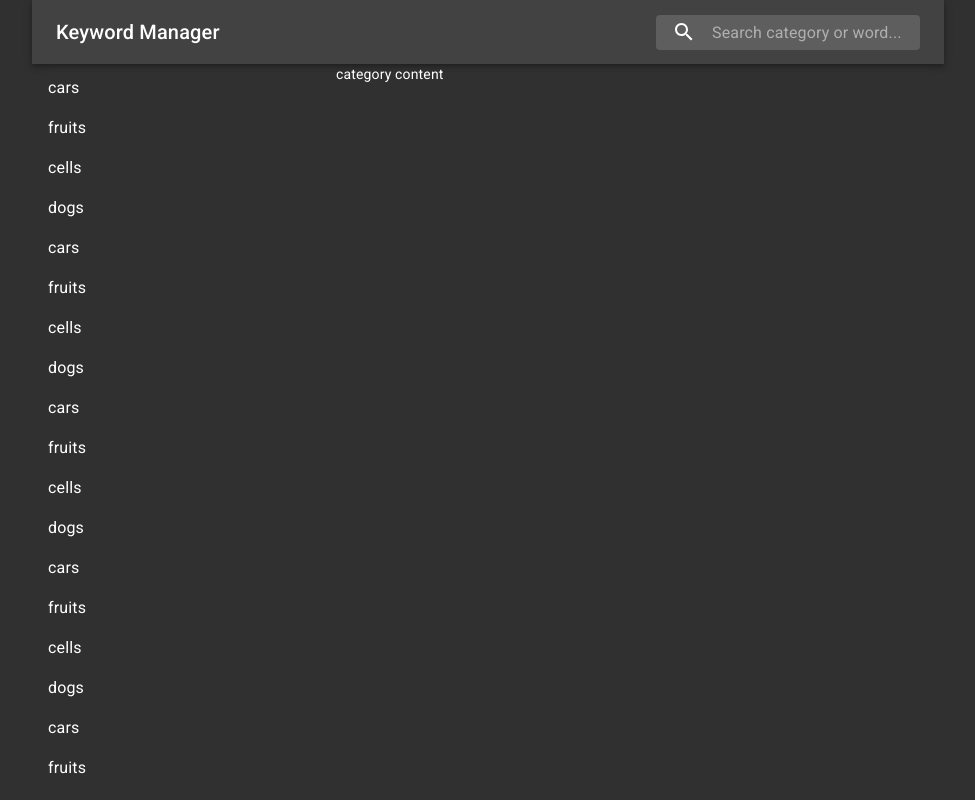
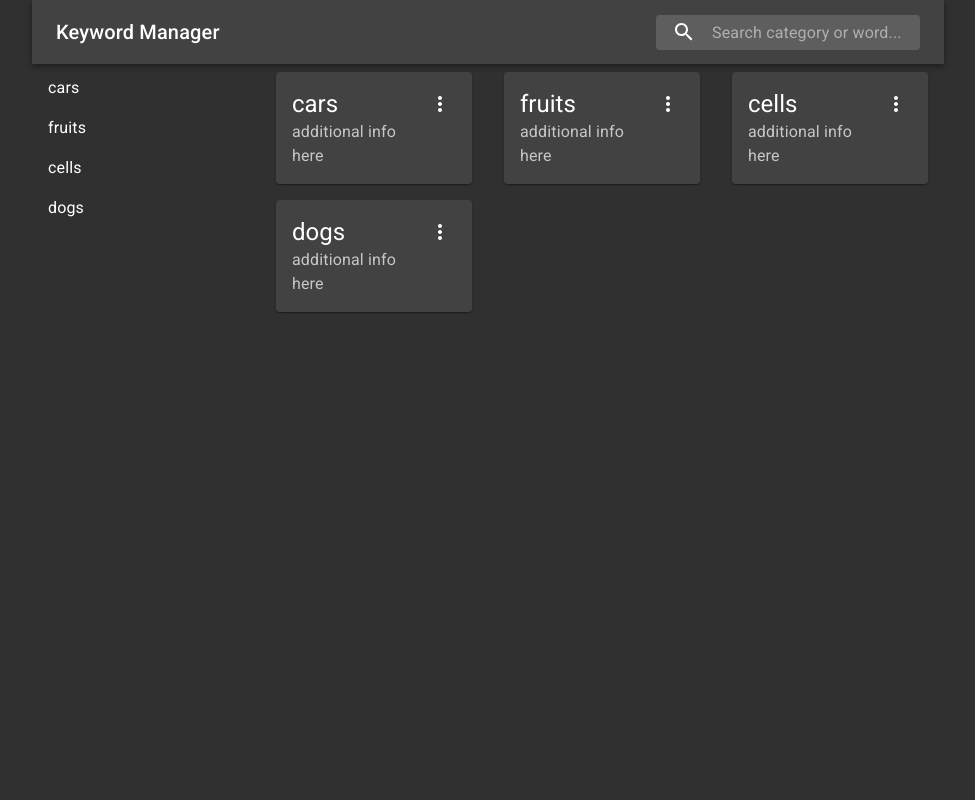
Before and after one commit to andrewMuntyan/simple-gq, a React (Create React App) app in the folder frontend/: page / in a window 1280 px wide. Shown: the whole page, without its empty margins (152-1127 px from the left). Built offline with nearby package versions, Linux system fonts and the light colour scheme.

Commit message:
F - CategoryContent component Added

```diff
--- a/frontend/src/components/App/App.js
+++ b/frontend/src/components/App/App.js
@@ -11,6 +11,7 @@
 import theme from './theme';
 import { AppBar } from '../AppBar';
 import { CategoriesList } from '../CategoriesList';
+import { CategoryContent } from '../CategoryContent';
 
 // import { useQuery } from '@apollo/react-hooks';
 // import gql from 'graphql-tag';
@@ -54,12 +55,12 @@
               <AppBar />
             </Grid>
 
-            <Grid item xs={4} className={classes.bodyContainer}>
+            <Grid item xs={3} className={classes.bodyContainer}>
               <CategoriesList />
             </Grid>
-            <Grid item xs={8} className={classes.bodyContainer}>
-              category content
-              {/* <CategoryContent /> */}
+
+            <Grid item xs={9} className={classes.bodyContainer}>
+              <CategoryContent />
             </Grid>
           </Grid>
         </Box>
--- a/frontend/src/components/CategoriesList/CategoriesList.js
+++ b/frontend/src/components/CategoriesList/CategoriesList.js
@@ -6,76 +6,10 @@
 
 // TODO: change with request result
 const data = [
-  { name: 'cars' },
-  { name: 'fruits' },
-  { name: 'cells' },
-  { name: 'dogs' },
-  { name: 'cars' },
-  { name: 'fruits' },
-  { name: 'cells' },
-  { name: 'dogs' },
-  { name: 'cars' },
-  { name: 'fruits' },
-  { name: 'cells' },
-  { name: 'dogs' },
-  { name: 'cars' },
-  { name: 'fruits' },
-  { name: 'cells' },
-  { name: 'dogs' },
-  { name: 'cars' },
-  { name: 'fruits' },
-  { name: 'cells' },
-  { name: 'dogs' },
-  { name: 'cars' },
-  { name: 'fruits' },
-  { name: 'cells' },
-  { name: 'cars' },
-  { name: 'fruits' },
-  { name: 'cells' },
-  { name: 'dogs' },
-  { name: 'cars' },
-  { name: 'fruits' },
-  { name: 'cells' },
-  { name: 'dogs' },
-  { name: 'cars' },
-  { name: 'fruits' },
-  { name: 'cells' },
-  { name: 'dogs' },
-  { name: 'cars' },
-  { name: 'fruits' },
-  { name: 'cells' },
-  { name: 'dogs' },
-  { name: 'cars' },
-  { name: 'fruits' },
-  { name: 'cells' },
-  { name: 'dogs' },
-  { name: 'cars' },
-  { name: 'fruits' },
-  { name: 'cells' },
-  { name: 'cars' },
-  { name: 'fruits' },
-  { name: 'cells' },
-  { name: 'dogs' },
-  { name: 'cars' },
-  { name: 'fruits' },
-  { name: 'cells' },
-  { name: 'dogs' },
-  { name: 'cars' },
-  { name: 'fruits' },
-  { name: 'cells' },
-  { name: 'dogs' },
-  { name: 'cars' },
-  { name: 'fruits' },
-  { name: 'cells' },
-  { name: 'dogs' },
-  { name: 'cars' },
-  { name: 'fruits' },
-  { name: 'cells' },
-  { name: 'dogs' },
-  { name: 'cars' },
-  { name: 'fruits' },
-  { name: 'cells' },
-  { name: 'dogs' }
+  { name: 'cars', id: '1' },
+  { name: 'fruits', id: '2' },
+  { name: 'cells', id: '3' },
+  { name: 'dogs', id: '4' }
 ];
 
 const CategoryContent = () => {
--- /dev/null
+++ b/frontend/src/components/CategoryContent/CategoryContent.js
@@ -0,0 +1,22 @@
+import React from 'react';
+// import PropTypes from 'prop-types';
+
+import { WordContent } from '../WordContent';
+import { Grid } from '../Grid';
+
+// TODO: make query for this
+const data = [
+  { name: 'cars', id: '1' },
+  { name: 'fruits', id: '2' },
+  { name: 'cells', id: '3' },
+  { name: 'dogs', id: '4' }
+];
+
+// eslint-disable-next-line no-unused-vars
+const CategoryContent = props => {
+  return <Grid itemsData={data} CellRenderer={WordContent} />;
+};
+
+CategoryContent.propTypes = {};
+
+export default CategoryContent;
--- /dev/null
+++ b/frontend/src/components/CategoryContent/index.js
@@ -0,0 +1 @@
+export { default as CategoryContent } from './CategoryContent';
--- /dev/null
+++ b/frontend/src/components/Grid/Grid.js
@@ -0,0 +1,50 @@
+import React from 'react';
+import PropTypes from 'prop-types';
+
+import { makeStyles } from '@material-ui/core/styles';
+
+import { DefaultRowRenderer } from '../../utils';
+
+// eslint-disable-next-line no-unused-vars
+const useStyles = makeStyles(theme => ({
+  root: {
+    margin: 0,
+    padding: 0,
+    width: '100%',
+    height: '100%',
+    display: 'grid',
+    gridTemplateColumns: 'repeat(auto-fit, minmax(175px, 1fr))',
+    gridTemplateRows: 'max-content',
+    // justifyItems: 'stretch',
+    alignItems: 'start',
+    userSelect: 'none'
+  }
+}));
+
+const Grid = ({ itemsData, CellRenderer }) => {
+  const classes = useStyles();
+
+  return (
+    <ul className={classes.root}>
+      {itemsData.map(item => (
+        <CellRenderer data={item} key={item.id} />
+      ))}
+    </ul>
+  );
+};
+
+Grid.propTypes = {
+  itemsData: PropTypes.arrayOf(
+    PropTypes.shape({
+      name: PropTypes.string.isRequired,
+      id: PropTypes.string.isRequired
+    })
+  ).isRequired,
+  CellRenderer: PropTypes.elementType
+};
+
+Grid.defaultProps = {
+  CellRenderer: DefaultRowRenderer
+};
+
+export default Grid;
--- /dev/null
+++ b/frontend/src/components/Grid/index.js
@@ -0,0 +1 @@
+export { default as Grid } from "./Grid";
--- a/frontend/src/components/List/List.js
+++ b/frontend/src/components/List/List.js
@@ -34,7 +34,7 @@
               {({ style, ...rest }) => (
                 <div style={style}>
                   {/* eslint-disable-next-line react/jsx-props-no-spreading */}
-                  <RowRenderer {...rest} />
+                  <RowRenderer data={rest} />
                 </div>
               )}
             </FixedSizeList>
--- a/frontend/src/components/ListRow/ListRow.js
+++ b/frontend/src/components/ListRow/ListRow.js
@@ -14,7 +14,7 @@
   }
 }));
 
-const ListRow = ({ index, data }) => {
+const ListRow = ({ data: { index, data } }) => {
   const classes = useStyles();
   // Access the items array using the "data" prop:
   const item = data[index];
@@ -27,12 +27,15 @@
 };
 
 ListRow.propTypes = {
-  index: PropTypes.number.isRequired,
-  data: PropTypes.arrayOf(
-    PropTypes.shape({
-      name: PropTypes.string.isRequired
-    })
-  ).isRequired
+  data: PropTypes.shape({
+    index: PropTypes.number.isRequired,
+    data: PropTypes.arrayOf(
+      PropTypes.shape({
+        name: PropTypes.string.isRequired,
+        id: PropTypes.string.isRequired
+      })
+    ).isRequired
+  }).isRequired
 };
 
 export default ListRow;
--- /dev/null
+++ b/frontend/src/components/WordContent/WordContent.js
@@ -0,0 +1,140 @@
+/* eslint-disable import/no-extraneous-dependencies */
+import React from 'react';
+import PropTypes from 'prop-types';
+import { makeStyles } from '@material-ui/core/styles';
+import ListItem from '@material-ui/core/ListItem';
+// import clsx from "clsx";
+import Card from '@material-ui/core/Card';
+import CardHeader from '@material-ui/core/CardHeader';
+// import CardMedia from "@material-ui/core/CardMedia";
+// import CardContent from "@material-ui/core/CardContent";
+// import CardActions from "@material-ui/core/CardActions";
+// import Collapse from "@material-ui/core/Collapse";
+import IconButton from '@material-ui/core/IconButton';
+// import Typography from "@material-ui/core/Typography";
+import { red } from '@material-ui/core/colors';
+// import FavoriteIcon from "@material-ui/icons/Favorite";
+// import ShareIcon from "@material-ui/icons/Share";
+// import ExpandMoreIcon from "@material-ui/icons/ExpandMore";
+import MoreVertIcon from '@material-ui/icons/MoreVert';
+
+const useStyles = makeStyles(theme => ({
+  card: {
+    maxWidth: 345
+  },
+  media: {
+    height: 0,
+    paddingTop: '56.25%' // 16:9
+  },
+  expand: {
+    transform: 'rotate(0deg)',
+    marginLeft: 'auto',
+    transition: theme.transitions.create('transform', {
+      duration: theme.transitions.duration.shortest
+    })
+  },
+  expandOpen: {
+    transform: 'rotate(180deg)'
+  },
+  avatar: {
+    backgroundColor: red[500]
+  }
+}));
+
+// eslint-disable-next-line no-unused-vars
+const WordContent = ({ data: { name, id } }) => {
+  const classes = useStyles();
+  // const [expanded, setExpanded] = React.useState(false);
+
+  // function handleExpandClick() {
+  //   setExpanded(!expanded);
+  // }
+
+  return (
+    // <ListItem key={}>
+    <ListItem>
+      <Card className={classes.card}>
+        <CardHeader
+          action={
+            <IconButton aria-label="settings">
+              <MoreVertIcon />
+            </IconButton>
+          }
+          title={name}
+          subheader="additional info here"
+        />
+        {/* <CardMedia
+        className={classes.media}
+        image="https://material-ui.com/static/images/cards/paella.jpg"
+        title="Image Title"
+      />
+      <CardContent>
+        <Typography
+          variant="body2"
+          color="textSecondary"
+          component="p"
+        ></Typography>
+      </CardContent> */}
+        {/* <CardActions disableSpacing>
+        <IconButton aria-label="add to favorites">
+          <FavoriteIcon />
+        </IconButton>
+        <IconButton aria-label="share">
+          <ShareIcon />
+        </IconButton>
+        <IconButton
+          className={clsx(classes.expand, {
+            [classes.expandOpen]: expanded
+          })}
+          onClick={handleExpandClick}
+          aria-expanded={expanded}
+          aria-label="show more"
+        >
+          <ExpandMoreIcon />
+        </IconButton>
+      </CardActions>
+
+      <Collapse in={expanded} timeout="auto" unmountOnExit>
+        <CardContent>
+          <Typography paragraph>Method:</Typography>
+          <Typography paragraph>
+            Heat 1/2 cup of the broth in a pot until simmering, add saffron and
+            set aside for 10 minutes.
+          </Typography>
+          <Typography paragraph>
+            Heat oil in a (14- to 16-inch) paella pan or a large, deep skillet
+            over medium-high heat. Add chicken, shrimp and chorizo, and cook,
+            stirring occasionally until lightly browned, 6 to 8 minutes.
+            Transfer shrimp to a large plate and set aside, leaving chicken and
+            chorizo in the pan. Add pimentón, bay leaves, garlic, tomatoes,
+            onion, salt and pepper, and cook, stirring often until thickened and
+            fragrant, about 10 minutes. Add saffron broth and remaining 4 1/2
+            cups chicken broth; bring to a boil.
+          </Typography>
+          <Typography paragraph>
+            Add rice and stir very gently to distribute. Top with artichokes and
+            peppers, and cook without stirring, until most of the liquid is
+            absorbed, 15 to 18 minutes. Reduce heat to medium-low, add reserved
+            shrimp and mussels, tucking them down into the rice, and cook again
+            without stirring, until mussels have opened and rice is just tender,
+            5 to 7 minutes more. (Discard any mussels that don’t open.)
+          </Typography>
+          <Typography>
+            Set aside off of the heat to let rest for 10 minutes, and then
+            serve.
+          </Typography>
+        </CardContent>
+      </Collapse> */}
+      </Card>
+    </ListItem>
+  );
+};
+
+WordContent.propTypes = {
+  data: PropTypes.shape({
+    name: PropTypes.string.isRequired,
+    id: PropTypes.string.isRequired
+  }).isRequired
+};
+
+export default WordContent;
--- /dev/null
+++ b/frontend/src/components/WordContent/index.js
@@ -0,0 +1 @@
+export { default as WordContent } from './WordContent';
--- a/frontend/src/utils/DefaultRowRenderer.js
+++ b/frontend/src/utils/DefaultRowRenderer.js
@@ -1,12 +1,12 @@
 import React from 'react';
 import PropTypes from 'prop-types';
 
-const DefaultRowRenderer = ({ name }) => {
+const DefaultRowRenderer = ({ data: { name } }) => {
   return <div>{name}</div>;
 };
 
 DefaultRowRenderer.propTypes = {
-  name: PropTypes.string.isRequired
+  data: PropTypes.shape({ name: PropTypes.string.isRequired }).isRequired
 };
 
 export default DefaultRowRenderer;
```
